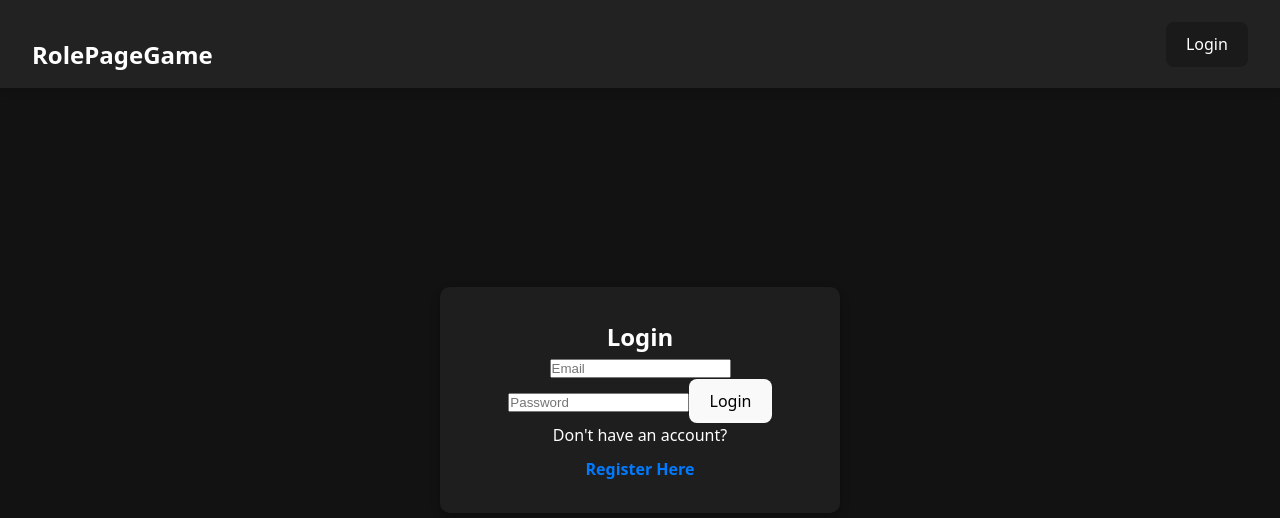
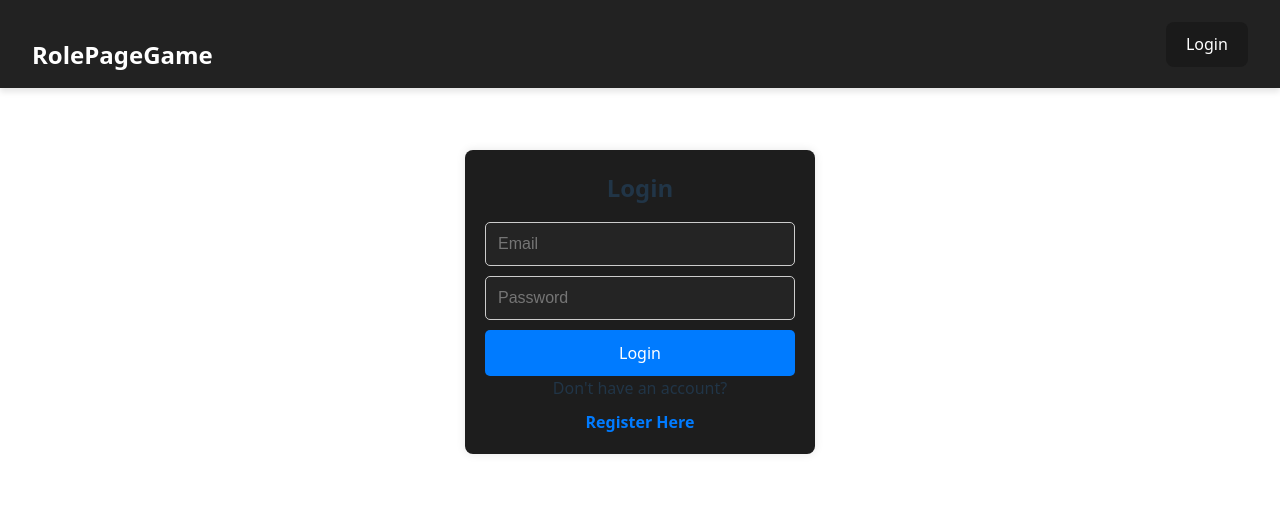
Before and after one commit to kamilkulczyk/rolepagegame, a React (Vite) app in the folder frontend/: page /login in a window 1280 px wide. Shown: the top 518 px of the page. Built offline with nearby package versions, Linux system fonts and the light colour scheme.

Commit message:
fix registering

```diff
--- a/frontend/src/context/AuthContext.jsx
+++ b/frontend/src/context/AuthContext.jsx
@@ -12,15 +12,13 @@ export const AuthProvider = ({ children }) => {
   }, []);
 
   const login = async (email, password) => {
-    console.log("Im logging")
     const res = await api.login(email, password);
     setUser(res.user);
     localStorage.setItem("user", JSON.stringify(res.user));
   };
 
   const register = async (username, email, password) => {
-    console.log("Im logging")
-    const res = await api.login(username, email, password);
+    const res = await api.register(username, email, password);
     setUser(res.user);
     localStorage.setItem("user", JSON.stringify(res.user));
   };
--- a/frontend/src/main.jsx
+++ b/frontend/src/main.jsx
@@ -2,13 +2,16 @@ import React from "react";
 import ReactDOM from "react-dom/client";
 import './index.css'
 import App from './App.jsx'
+import { AuthProvider } from "./context/AuthContext";
 
 const root = document.getElementById("root");
 
 if (root) {
   ReactDOM.createRoot(root).render(
     <React.StrictMode>
-      <App />
+      <AuthProvider>
+        <App />
+      </AuthProvider>
     </React.StrictMode>
   );
 } else {
--- a/frontend/src/pages/Login.jsx
+++ b/frontend/src/pages/Login.jsx
@@ -14,9 +14,9 @@ export default function Login() {
   };
 
   return (
-    <div className="dashboard-container">
-      <div className="dashboard-content">
-        <h2>Login</h2>
+    <div className="auth-container">
+      <h2>Login</h2>
+      <form onSubmit={handleLogin}>
         <input
           type="email"
           placeholder="Email"
@@ -31,12 +31,15 @@ export default function Login() {
           onChange={(e) => setPassword(e.target.value)}
           required
         />
-        <button onClick={handleLogin}>Login</button>
-        <p>Don't have an account?</p>
-        <Link to="/register" className="register-button">
-          Register Here
-        </Link>
-      </div>
+        <button type="submit">
+          Login
+        </button>
+      </form>
+
+      <p>Don't have an account?</p>
+      <Link to="/register" className="register-button">
+        Register Here
+      </Link>
     </div>
   );
 }
--- a/frontend/src/pages/Register.jsx
+++ b/frontend/src/pages/Register.jsx
@@ -26,8 +26,7 @@ export default function Register() {
   };
 
   return (
-    <div className="dashboard-container">
-      <div className="dashboard-content">
+    <div className="auth-container">
       <h2>Register</h2>
       <form onSubmit={handleRegister}>
         <input type="text" placeholder="Username" onChange={(e) => setUsername(e.target.value)} required />
@@ -36,6 +35,5 @@ export default function Register() {
         <button type="submit">Register</button>
       </form>
     </div>
-    </div>
   );
 }
--- a/frontend/src/styles/Auth.css
+++ b/frontend/src/styles/Auth.css
@@ -2,8 +2,9 @@
     width: 100%;
     max-width: 350px;
     margin: 50px auto;
+    margin-top: 150px;
     padding: 20px;
-    background: white;
+    background: #1d1d1d;
     box-shadow: 0px 0px 10px rgba(0, 0, 0, 0.1);
     border-radius: 8px;
     text-align: center;
@@ -22,6 +23,7 @@
   }
 
   .auth-container input {
+    background-color: #242424;
     padding: 12px;
     border: 1px solid #ccc;
     border-radius: 5px;
--- a/frontend/src/styles/Dashboard.css
+++ b/frontend/src/styles/Dashboard.css
@@ -3,7 +3,7 @@
     justify-content: center;
     align-items: center;
     height: 100vh;
-    background-color: #121212;
+    background-color: #1d1d1d;
   }
 
   .dashboard-content {
```
Lines whose indentation alone changed are shown as unchanged.
